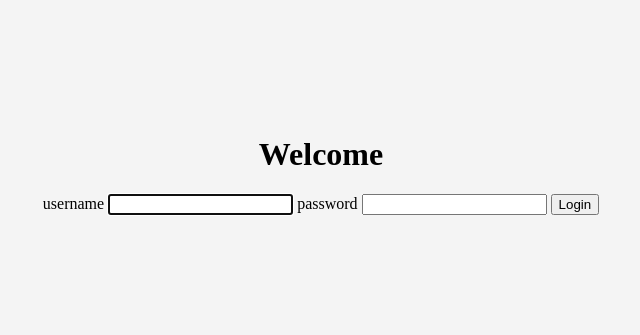
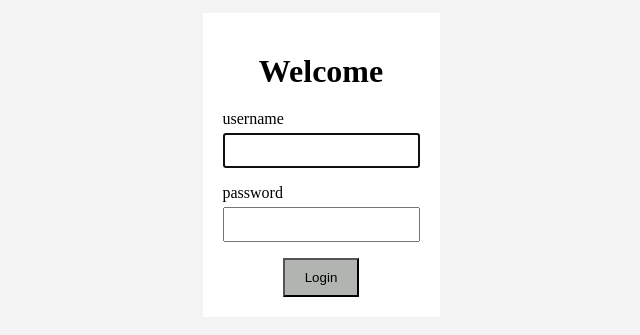
Before and after one commit to fluerdelis1925/practicescoding, a plain HTML site: page index.html in a window 1280 px wide. Shown: the part 235-570 px from the top of the page, without its empty margins (319-959 px from the left). Drawn offline with Linux system fonts and the light colour scheme.

Commit message:
Adding some style for login

```diff
--- a/style.css
+++ b/style.css
@@ -7,3 +7,51 @@ body
     margin: 0;
     background-color: #f4f4f4;
 }
+
+.container
+{
+    text-align: center;
+}
+
+.login-form
+{
+    background-color: #fff;
+    padding: 20px;
+    border-radius: 0 0 10px(0, 0, 0, 0.1);
+}
+
+h1
+{
+    margin: 20px;
+}
+
+label
+{
+    display: flex;
+}
+
+input
+{
+    display: block;
+    padding: 8px;
+    margin-bottom: 16px;
+    box-sizing: border-box;
+}
+
+button
+{
+    background-color: #b1b4b1;
+    padding: 10px 20px;
+    cursor: pointer;
+
+}
+button:hover
+{
+    background-color: #474747;
+    color: #fffefe;
+
+}
+label
+{
+    margin-bottom: 5px;
+}
```
